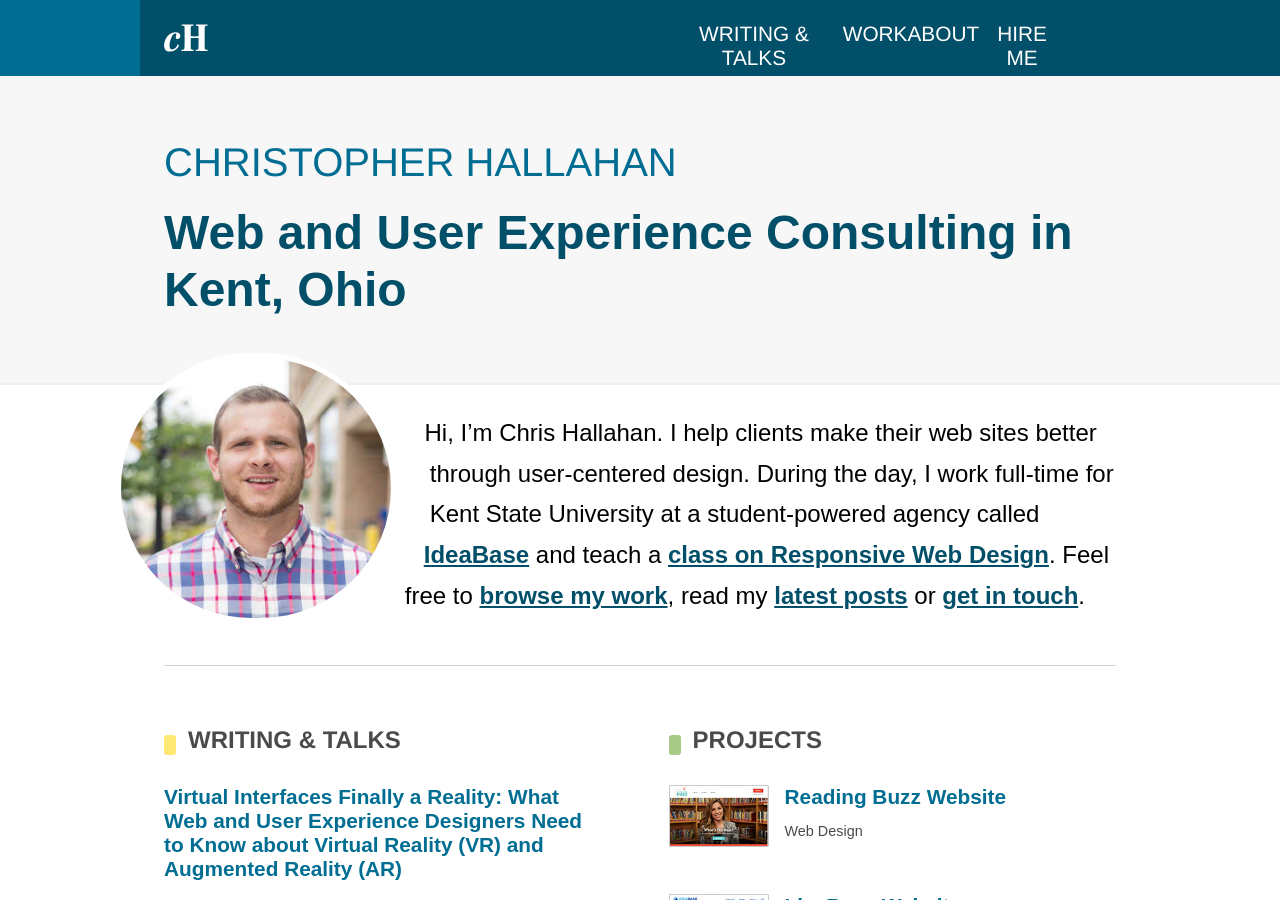
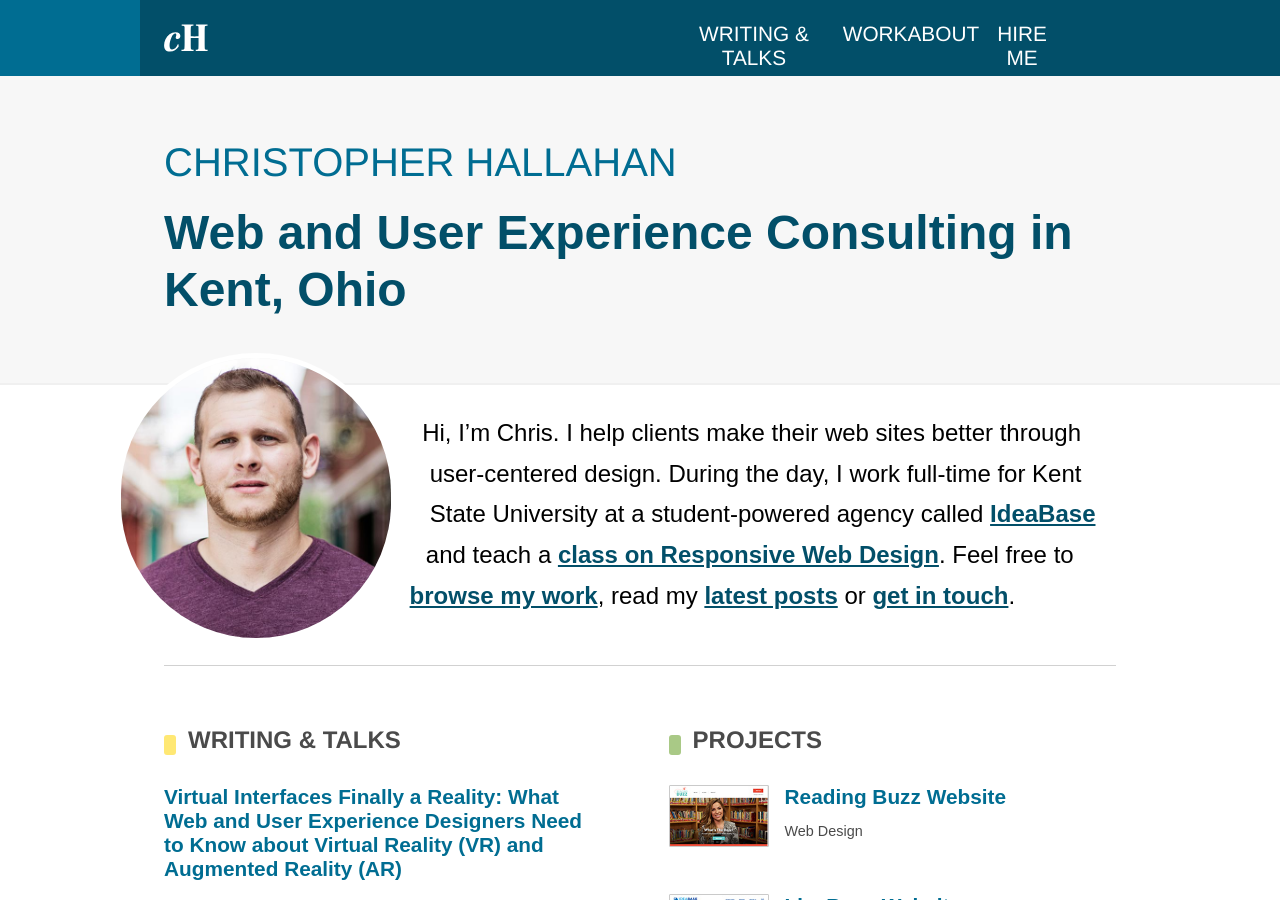
Before and after one commit to challahan/portfolio, a Jekyll site: the page built from index.html, in a window 1280 px wide and 900 px high. Built offline with Jekyll 4.4.1, drawn with Linux system fonts in a browser that asks for light colours; a script that is not in the unit is left out.

Commit message:
Update headshot
Signed-off-by: Christopher Hallahan <challahan@gmail.com>

```diff
--- a/index.html
+++ b/index.html
@@ -11,7 +11,7 @@ layout: home
 <main>
 <img class="feature-headshot" src="{{site.baseurl}}/assets/headshot-circle-small.jpg" srcset="{{site.baseurl}}/assets/headshot-circle.jpg 600w,
       {{site.baseurl}}/assets/headshot-circle-small.jpg 200w" sizes="50%" alt="Hallahan Headshot" />
-<p class="introduction">Hi, I’m Chris Hallahan.  I help clients make their web sites better through user-centered design.  During the day, I work full-time for Kent State University at a student-powered agency called <a href="http://www.ideabasekent.com">IdeaBase</a> and teach a <a href="http://www.rwdkent.com">class on Responsive Web Design</a>. Feel free to <a href="{{base.url}}work">browse my work</a>, read my <a href="{{base.url}}blog">latest posts</a> or <a href="{{base.url}}contact">get in touch</a>.</p>
+<p class="introduction">Hi, I’m Chris.  I help clients make their web sites better through user-centered design.  During the day, I work full-time for Kent State University at a student-powered agency called <a href="http://www.ideabasekent.com">IdeaBase</a> and teach a <a href="http://www.rwdkent.com">class on Responsive Web Design</a>. Feel free to <a href="{{base.url}}work">browse my work</a>, read my <a href="{{base.url}}blog">latest posts</a> or <a href="{{base.url}}contact">get in touch</a>.</p>
 <section class="highlight-container">
 	<div class="highlight highlight-writing">
 		<h3>Writing &amp; Talks</h3>
```
Also changed, not shown: Gemfile.lock, assets/headshot-circle-old.jpg (added), assets/headshot-circle-small-old.jpg (added), assets/headshot-circle-small.jpg, assets/headshot-circle.jpg.
